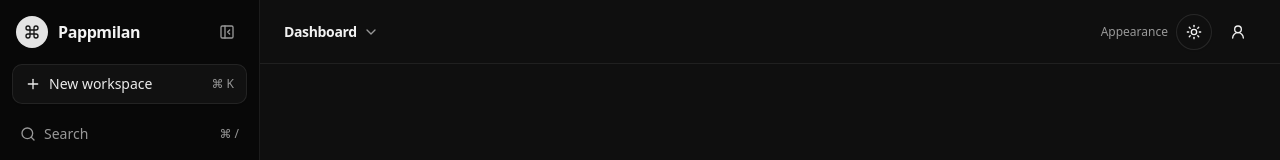
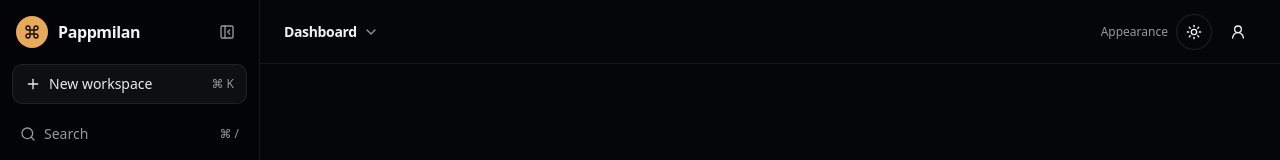
Before and after one commit to papp-milan/dashboard, a React (Vite) app: page / in a window 1280 px wide. Shown: the top 160 px of the page. Built offline with nearby package versions, Linux system fonts and the light colour scheme.

Commit message:
style: tune dark dashboard palette for glass pulse

```diff
--- a/src/index.css
+++ b/src/index.css
@@ -31,25 +31,25 @@
 
 .dark {
   color-scheme: dark;
-  --background: oklch(0.17 0 0);
+  --background: oklch(0.12 0.008 260);
   --foreground: oklch(0.96 0 0);
-  --card: oklch(0.205 0 0);
+  --card: oklch(0.16 0.009 260);
   --card-foreground: oklch(0.96 0 0);
   --popover: oklch(0.205 0 0);
   --popover-foreground: oklch(0.96 0 0);
-  --primary: oklch(0.92 0 0);
-  --primary-foreground: oklch(0.19 0 0);
-  --secondary: oklch(0.26 0 0);
+  --primary: oklch(0.78 0.12 70);
+  --primary-foreground: oklch(0.16 0.02 60);
+  --secondary: oklch(0.22 0.01 260);
   --secondary-foreground: oklch(0.96 0 0);
   --muted: oklch(0.25 0 0);
   --muted-foreground: oklch(0.68 0 0);
-  --accent: oklch(0.25 0 0);
+  --accent: oklch(0.24 0.018 65);
   --accent-foreground: oklch(0.96 0 0);
   --destructive: oklch(0.7 0.19 22);
   --border: oklch(1 0 0 / 10%);
   --input: oklch(1 0 0 / 15%);
-  --ring: oklch(0.55 0 0);
-  --sidebar: oklch(0.135 0 0);
+  --ring: oklch(0.76 0.13 72);
+  --sidebar: oklch(0.105 0.008 260);
   --sidebar-foreground: oklch(0.94 0 0);
   --sidebar-accent: oklch(0.22 0 0);
   --sidebar-border: oklch(1 0 0 / 8%);
```
